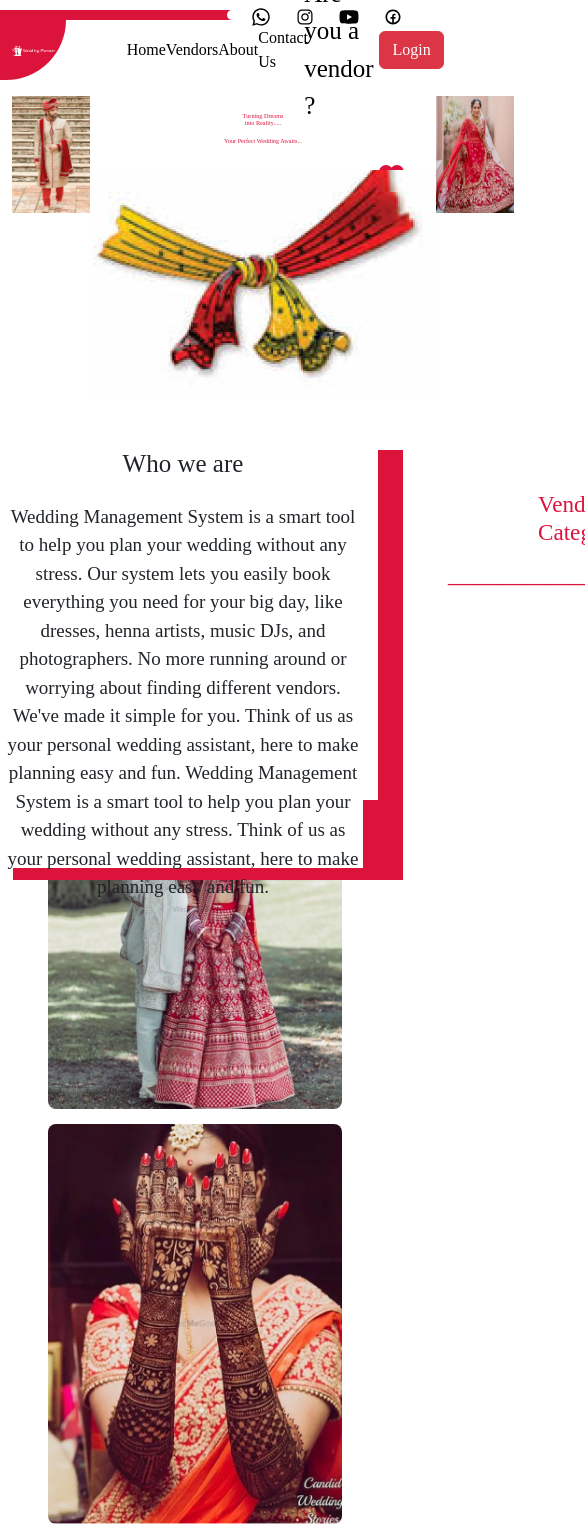
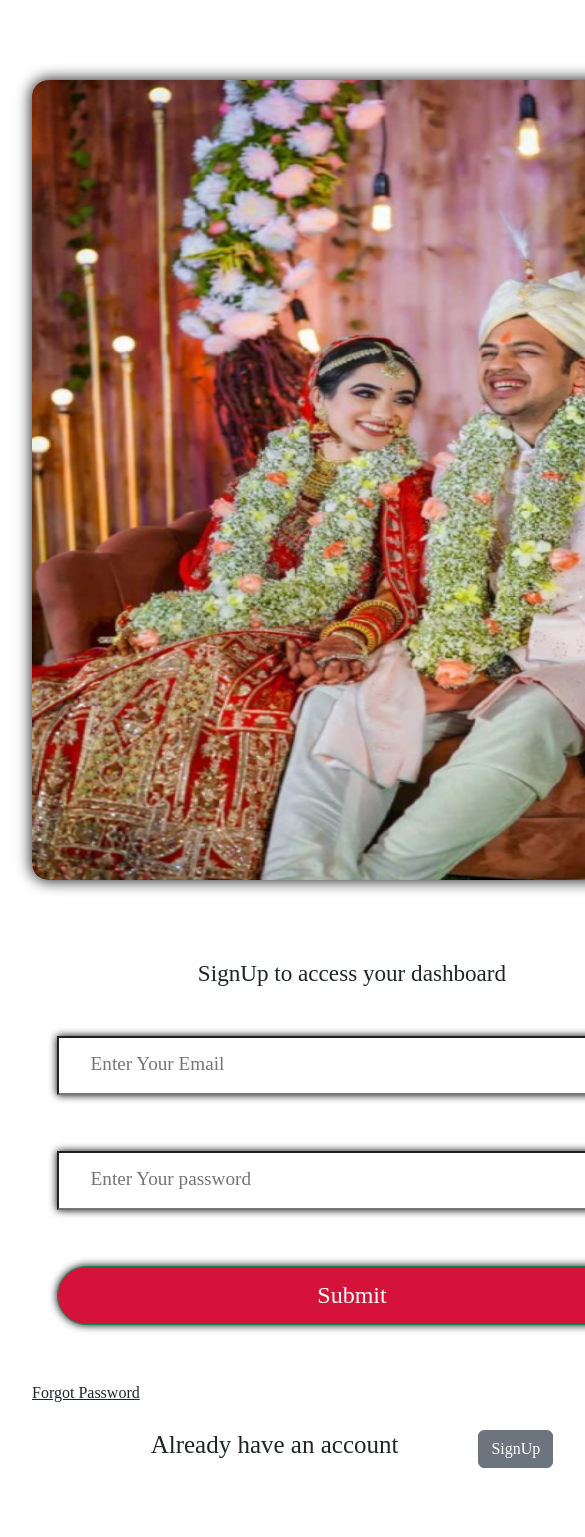
Before and after one commit to wedding-planner-05/wedding_planner, a React (Vite) app in the folder wedding-management/: page / in a window 390 px wide. Shown: the top 1537 px of the page, 585 px wide, since content can reach past the window. Built offline with nearby package versions, Linux system fonts and the light colour scheme.

Commit message:
vendorSignUp responsive

```diff
--- a/wedding-management/src/App.jsx
+++ b/wedding-management/src/App.jsx
@@ -2,11 +2,13 @@
 import "./App.css";
 import "./Components/Footer.css"
 import Home from "./Home-Page/Home";
+import SignupVendor from "./SignupVendor/SignupVendor";
 
 function App() {
   return (
     <>
-      <Home/>
+      {/* <Home/> */}
+      <SignupVendor/>
     </>
   );
 }
--- a/wedding-management/src/SignupVendor/SignupVendor.css
+++ b/wedding-management/src/SignupVendor/SignupVendor.css
@@ -8,7 +8,6 @@
 
 }
 .boxFirst{
-    /* border: 1px solid black; */
     height: 50rem;
     width: 30rem;
     display: flex;
@@ -60,16 +59,14 @@ input ,input~button{
     font-size: 1.5rem;
     border: none;
     border-radius: 2rem;
-    /* padding: 1rem 2rem; */
+
 }
 
 .signUP{
     width: 50vh;
-    /* border: 1px solid black; */
+
 }
-/* .signUP button{
-    padding-left: 5rem;
-} */
+
 .signUP span{
    margin-right: 5rem;
 }
@@ -80,6 +77,18 @@ input ,input~button{
     box-shadow: 0 0 1rem black;
 }
 .borders{
-    /* border: 1px solid black; */
     margin-right: 5rem;
 }
+.forgot{
+    display: flex;
+    justify-content: space-around;
+    align-items: center;
+    width: 40rem;
+    padding-bottom: 5px;
+    /* border: 1px solid black; */
+}
+.forgot span{
+    font-size: 1rem;
+    text-decoration: underline;
+
+}
--- a/wedding-management/src/SignupVendor/SignupVendor.jsx
+++ b/wedding-management/src/SignupVendor/SignupVendor.jsx
@@ -1,8 +1,65 @@
+// import React, { useRef } from 'react';
+// import Navbar from '../Components/Navbar';
+// import "./SignupVendor.css";
+// import Footer from '../Components/Footer';
+
+
+// function SignupVendor() {
+//     // Creating refs for input fields
+//     const nameRef = useRef();
+//     const emailRef = useRef();
+//     const messageRef = useRef();
+
+//     // Function to handle form submission
+//     const handleSubmit = (event) => {
+//         event.preventDefault();
+
+//         // Accessing input values using refs
+//         const name = nameRef.current.value;
+//         const email = emailRef.current.value;
+//         const message = messageRef.current.value;
+
+//         // Do something with the form data, e.g., send it to a server
+//         console.log("Name:", name);
+//         console.log("Email:", email);
+//         console.log("Message:", message);
+
+//         // Reset the form fields
+//         nameRef.current.value = '';
+//         emailRef.current.value = '';
+//         messageRef.current.value = '';
+//     };
+
+//     return (
+//         <>
+//             {/* <Navbar /> */}
+//             <div className='container-fluid boxcontainer d-flex justify-content-around mt-5 row-md'>
+//                 <div className='boxFirst'><img src="/images/Rectangle 12.png"alt=""  className='imagesize'/></div>
+//                 <div className='boxFirst borders col-md-4'>
+//                     <form action="" className='d-flex flex-column forms col-md-12' onSubmit={handleSubmit}>
+//                         <h3>SignUp to access your dashboard</h3>
+//                         <input type="email" placeholder='Enter Your Email' className='inputPlace p-3' />
+//                         <input type="password" placeholder='Enter Your password' className='inputPlace p-3' />
+//                         <button type='submit'>Submit</button>
+//                         <div className='d-flex forgetmail'><span>ForgotPassword</span><span>Help</span></div>
+//                     </form>
+//                     <div className='signUP'><span>alreay have an account</span> <button className='buttonss'>signUP</button></div>
+//                 </div>
+//             </div>
+//             {/* <Footer/> */}
+
+
+//         </>
+//     )
+// }
+
+// export default SignupVendor;
+
+
 import React, { useRef } from 'react';
 import Navbar from '../Components/Navbar';
 import "./SignupVendor.css";
 import Footer from '../Components/Footer';
-
 
 function SignupVendor() {
     // Creating refs for input fields
@@ -32,23 +89,27 @@ function SignupVendor() {
 
     return (
         <>
-            <Navbar />
-            <div className='container-fluid boxcontainer d-flex justify-content-around mt-5'>
-                <div className='boxFirst'><img src="/images/Rectangle 12.png"alt=""  className='imagesize'/></div>
-                <div className='boxFirst borders'>
+            {/* <Navbar /> */}
+            <div className='container-fluid boxcontainer d-flex justify-content-around mt-5 row-md'>
+                <div className='boxFirst col-lg-6 col-md-12'><img src="/images/Rectangle 12.png" alt="" className='imagesize' /></div>
+                <div className='boxFirst borders col-lg-6 col-md-12'>
                     <form action="" className='d-flex flex-column forms' onSubmit={handleSubmit}>
                         <h3>SignUp to access your dashboard</h3>
-                        <input type="email" placeholder='Enter Your Email' className='inputPlace p-3' />
-                        <input type="password" placeholder='Enter Your password' className='inputPlace p-3' />
-                        <button type='submit'>Submit</button>
-                        <div className='d-flex forgetmail'><span>ForgotPassword</span><span>Help</span></div>
+                        <input type="email" placeholder='Enter Your Email' className='inputPlace p-3 mb-3' />
+                        <input type="password" placeholder='Enter Your password' className='inputPlace p-3 mb-3' />
+                        <button type='submit' className="btn btn-success btn-block">Submit</button>
+                        <div className='d-flex justify-content-between mt-3 forgot'>
+                            <span>Forgot Password</span>
+                            <span>Help</span>
+                        </div>
                     </form>
-                    <div className='signUP'><span>alreay have an account</span> <button className='buttonss'>signUP</button></div>
+                    <div className='signUP text-center mt-3'>
+                        <span>Already have an account</span>
+                        <button className='btn btn-secondary ml-2'>SignUp</button>
+                    </div>
                 </div>
             </div>
             {/* <Footer/> */}
-
-
         </>
     )
 }
--- a/wedding-management/src/test.js
+++ b/wedding-management/src/test.js
@@ -1 +1 @@
-let abc = "world";
+let abc = "new changes";
```
